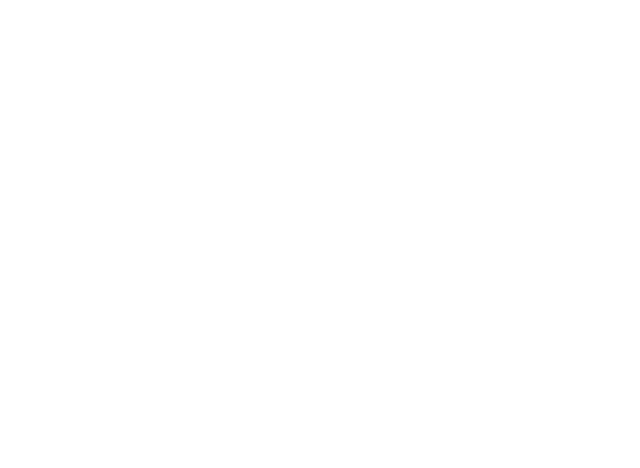
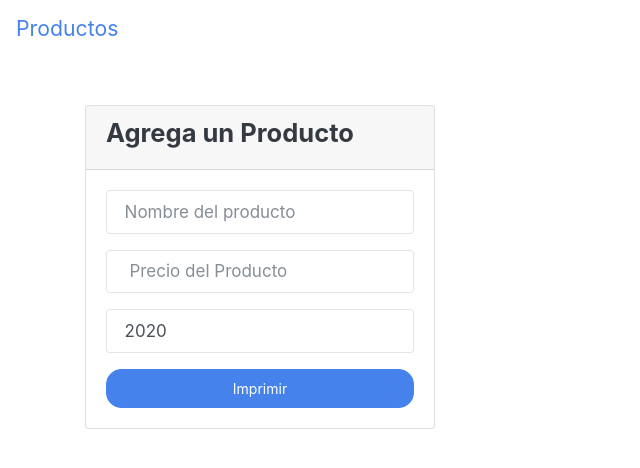
Before and after one commit to CarlosRQuinteroM/Productos, a plain HTML site: page index.html in a window 1280 px wide. Shown: the whole page, without its empty margins (0-640 px from the left). Drawn offline with nearby package versions, Linux system fonts and the light colour scheme.

Commit message:
Creando el navbar , Formulario y lista de productos.

```diff
--- a/index.html
+++ b/index.html
@@ -4,9 +4,51 @@
     <meta charset="UTF-8">
     <meta http-equiv="X-UA-Compatible" content="IE=edge">
     <meta name="viewport" content="width=device-width, initial-scale=1.0">
+    <!-- Bootstrap CDN -->
+    <link rel="stylesheet" href="https://bootswatch.com/4/litera/bootstrap.min.css">
     <title>Productos</title>
 </head>
 <body>
+    <!-- Barra de navegacion -->
+    <nav class="navbar navbar-ligth bg-ligth">
+        <a href="/" class="navbar-brand">
+        Productos
+        </a>
+    </nav>
 
+    <div class="container">
+        <!-- Aplicacion -->
+        <div id="App" class="row pt-5">
+              <div class="col-md-4">
+                  <div class="card">
+                      <div class="card-header">
+                          <h4> Agrega un Producto</h4>
+                      </div>
+                      <form id="productos-form" class="card-body">
+                          <div class="form-group">
+                              <input type="text" id="name" placeholder="Nombre del producto" class="form-control" >
+                          </div>
+                          <div class="form-group">
+                              <input type="number" step="0.01" id="price" placeholder=" Precio del Producto" class="form-control">
+                          </div>
+                          <div class="form-group">
+                               <input type="number" id="year" min="2000" value="2020" class="form-control" placeholder="Año del producto" >
+                          </div>
+                          <input type="submit" value="Imprimir"  class="btn btn-primary btn-block">
+
+                      </form>
+
+                  </div>
+              </div>
+              <div class="col-md-8">
+                  <div id="Product-list" class="col-md-8"></div>
+
+              </div>
+        </div>
+    </div>
+
+
+
+    <script src="./main.js"></script>
 </body>
 </html>
```
